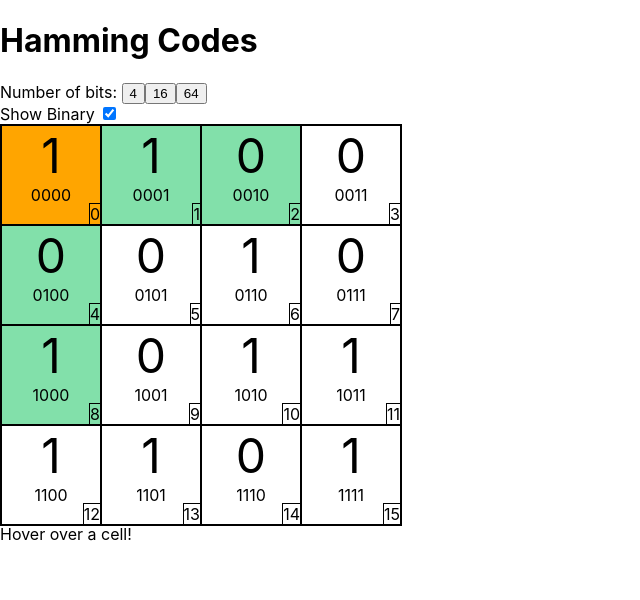
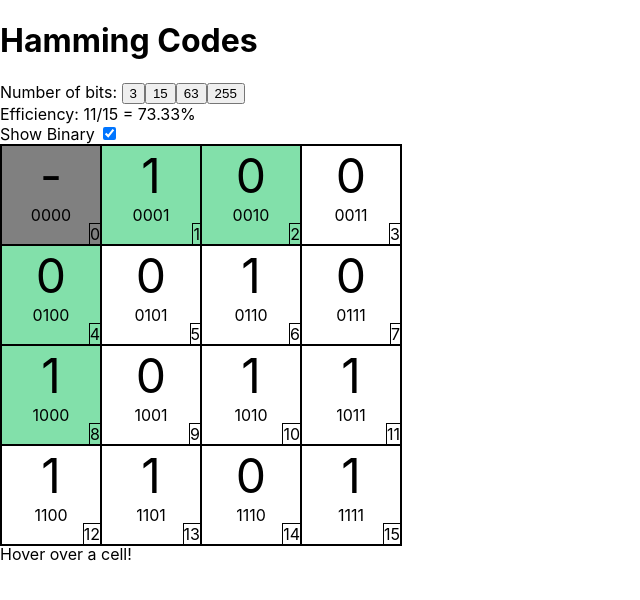
Before and after one commit to harryli0088/hamming-code, a React (Create React App) app: page / in a window 1280 px wide. Shown: the top 600 px of the page, without its empty margins (0-640 px from the left). Built offline with nearby package versions, Linux system fonts and the light colour scheme.

Commit message:
calculate efficieny

```diff
--- a/src/App.tsx
+++ b/src/App.tsx
@@ -46,12 +46,19 @@ class App extends React.Component<{},AppState> {
 
     const dimension = Math.sqrt(data.length)
 
+    const numBits = data.length - 1
+    const numParityBits = Math.ceil(Math.log(numBits)/Math.log(2))
+
     return (
       <div>
         <h1>Hamming Codes</h1>
 
         <div>
-          Number of bits: {[2,4,8].map(newDimension => <button onClick={e => this.setState({data: generateData(newDimension)})}>{newDimension*newDimension}</button>)}
+          Number of bits: {[2,4,8,16].map(newDimension => <button onClick={e => this.setState({data: generateData(newDimension)})}>{newDimension*newDimension-1}</button>)}
+        </div>
+
+        <div>
+          Efficiency: {numBits - numParityBits}/{numBits} = {(100*(numBits- numParityBits)/numBits).toFixed(2)}%
         </div>
 
         <div>
--- a/src/Bit.tsx
+++ b/src/Bit.tsx
@@ -19,7 +19,7 @@ interface BitProps {
 class Bit extends React.Component<BitProps,{}> {
   getColor = (bitIndex:number, mousedOverBitIndex:number) => {
     if(bitIndex === 0) { //if this is the 0th cell
-      return "orange"
+      return "gray"
     }
     else if(isPowerOf2(bitIndex)) { //if this is a parity bit
       if( //if this is a parity bit for the moused over cell
@@ -65,7 +65,7 @@ class Bit extends React.Component<BitProps,{}> {
         top: (100 * Math.floor(bitIndex/dimension) / dimension).toString()+"%",
         width: width - 2,
       }} onMouseOver={e => onMouseOverBit(bitIndex)}>
-        <div className="value">{bit}</div>
+        <div className="value">{bitIndex>0 ? bit : "-"}</div>
         <div>{showBinary ? dec2binPadded(bitIndex, dimension) : null}</div>
         <div className="bitIndex">{bitIndex}</div>
       </div>
```
